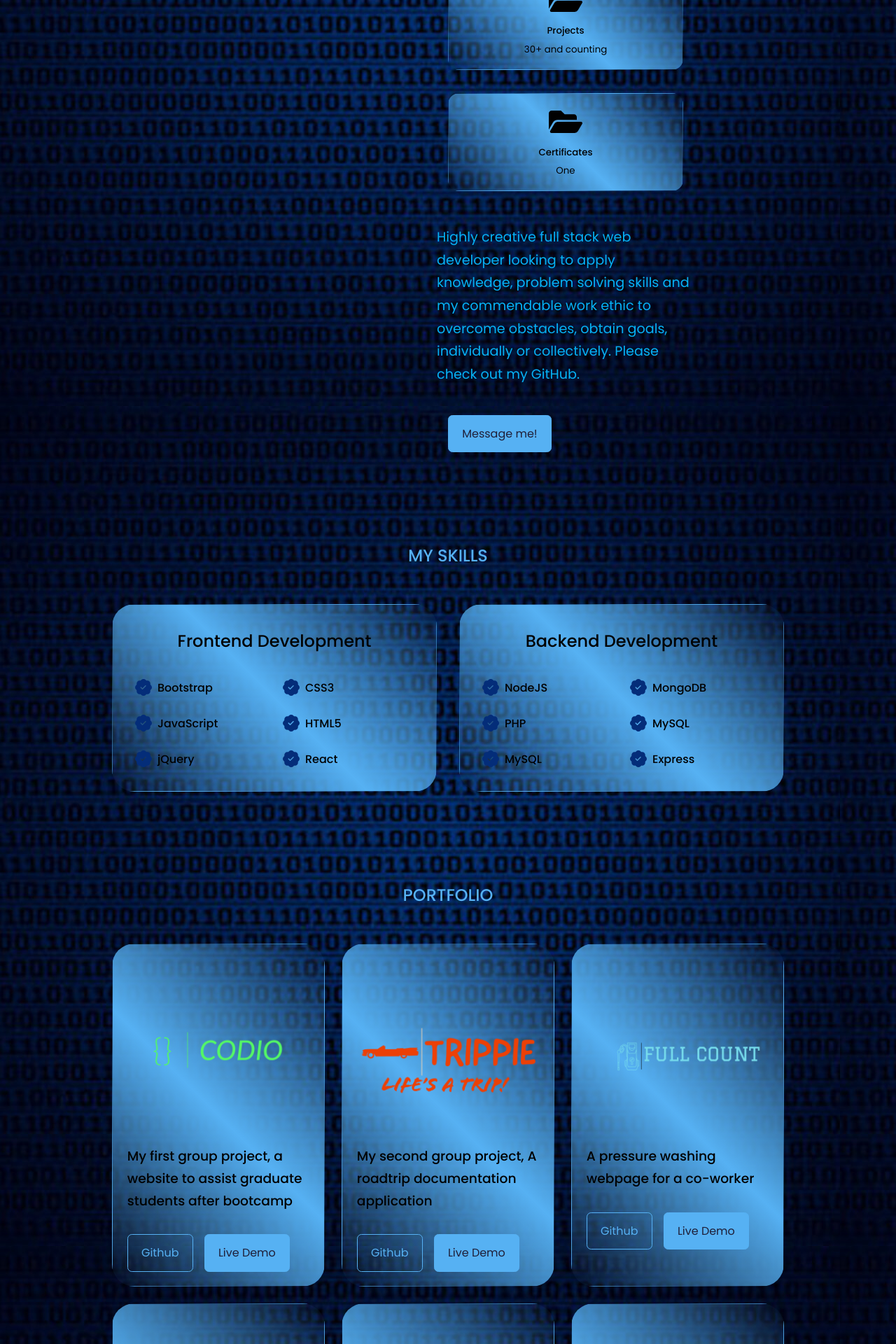
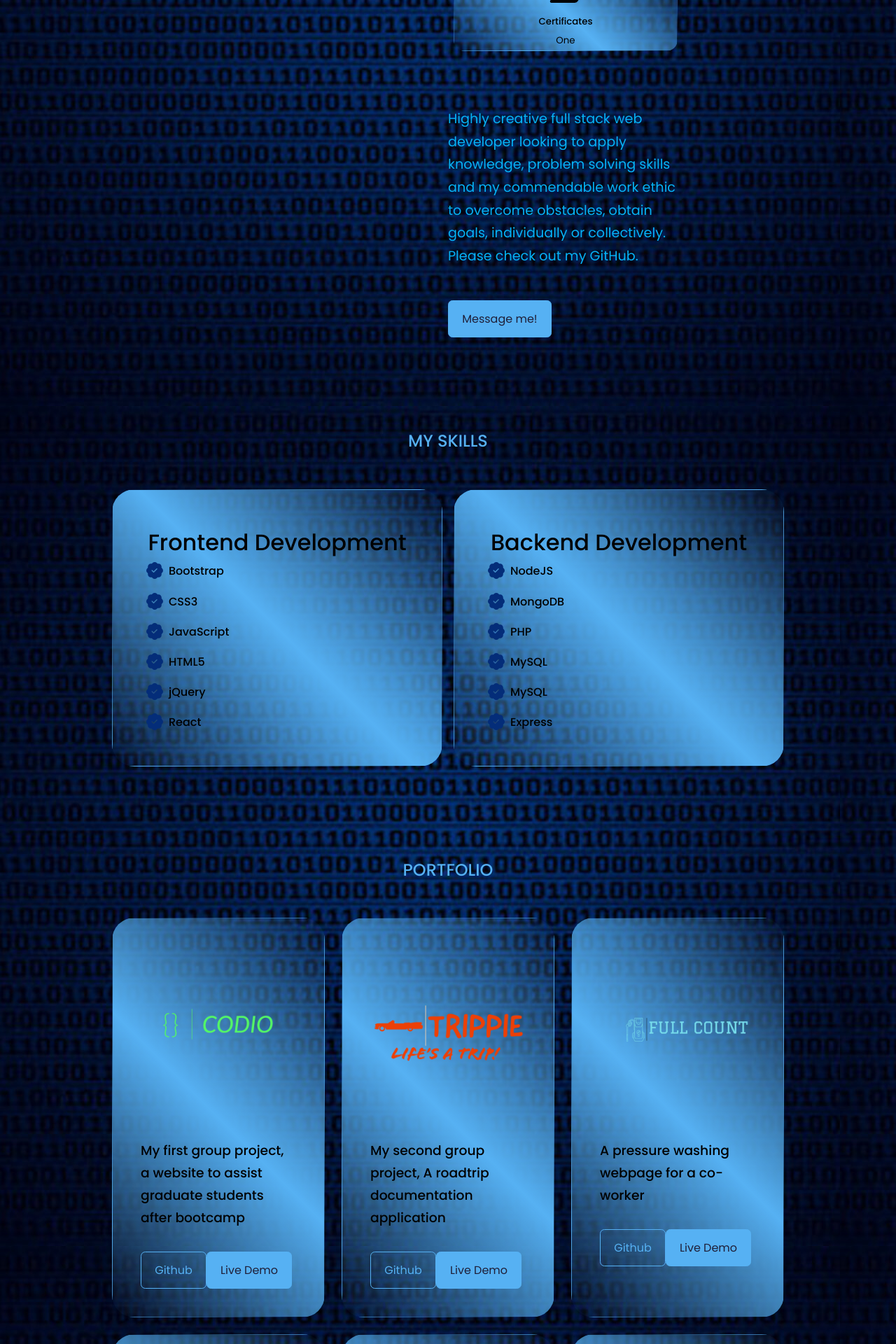
Before and after one commit to JonSno29/CVwebsitE, a React (Create React App) app: page / in a window 1280 px wide. Shown: the part 1820-3740 px from the top of the page at 70% size. Built offline with nearby package versions, Linux system fonts and the light colour scheme; the HTML template or start-up script is replaced by a standard one.

Commit message:
Responsive

```diff
--- a/src/components/about/about.css
+++ b/src/components/about/about.css
@@ -33,7 +33,7 @@
 .about__cards {
   display: grid;
   grid-template-columns: repeat(1fr);
-  gap: 1.0rem;
+  gap: 0.55rem;
 
 }
 
@@ -46,7 +46,7 @@
   );
   border: .5px solid transparent;
   border-radius: 1rem;
-  padding: 1.0rem;
+  padding: 0.1rem;
   text-align: center;
   transition: var(--transition);
 
@@ -66,14 +66,14 @@
 }
 
 .about__card {
-  margin: 1rem 0rem 0.1rem;
+  margin: 0.0rem 0.5rem 0.1rem;
   font-size: 1.0rem;
 }
 
 
 
 .about__content p {
-  margin: 3rem -1rem 2.6rem;
+  margin: 5rem 0rem 2.9rem;
   color: rgb(6, 178, 246);
   font-size: larger;
 }
--- a/src/components/experience/experience.css
+++ b/src/components/experience/experience.css
@@ -1,7 +1,7 @@
 .experience__container {
   display: grid;
   grid-template-columns: 1fr 1fr;
-  gap: 2rem;
+  gap: 1rem;
 
 }
 
@@ -9,7 +9,7 @@
 .experience__container > div {
   color: rgb(0, 0, 0);
   background: var(--color-bg-variant);
-  padding: 2.0rem 2.0rem;
+  padding: 3.0rem 3.0rem;
   border-radius: 2rem;
   border: 1px solid transparent;
   transition: var(--transition);
@@ -30,15 +30,15 @@
 
 .experience__container > div h3 {
   text-align: center;
-  margin-bottom: 2rem;
+  margin-bottom: 0rem;
   color: rgb(1, 1, 1);
-  font-size: 1.5rem;
+  font-size: 2.0rem;
 }
 
 .experience__content {
   display: grid;
-  grid-template-columns: 1fr 1fr;
-  gap: 1.5rem;
+  grid-template-columns: 1fr;
+  gap: 1.0rem;
 }
 
 .experience__details {
--- a/src/components/portfolio/portfolio.css
+++ b/src/components/portfolio/portfolio.css
@@ -8,7 +8,7 @@
 
 .portfolio__item {
   background: var(--color-bg-variant);
-  padding: 1.3rem;
+  padding: 2.5rem;
   border-radius: 2rem;
   border: 1px solid transparent;
   transition: var(--transition);
@@ -29,7 +29,7 @@
 
 .portfolio__item-image {
   border-radius: 1.5rem;
-  height: 250px;
+  height: 260px;
   overflow: hidden;
 }
 
@@ -39,7 +39,7 @@
 
 .portfolio__item-cta {
   display: flex;
-  gap: 1rem;
+  gap: 0rem;
   margin-bottom: 0rem;
 }
 
```
